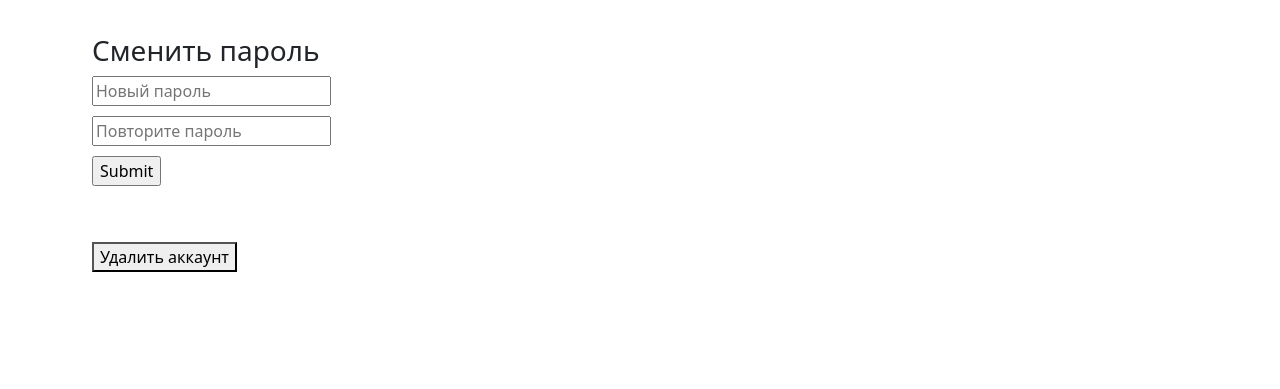
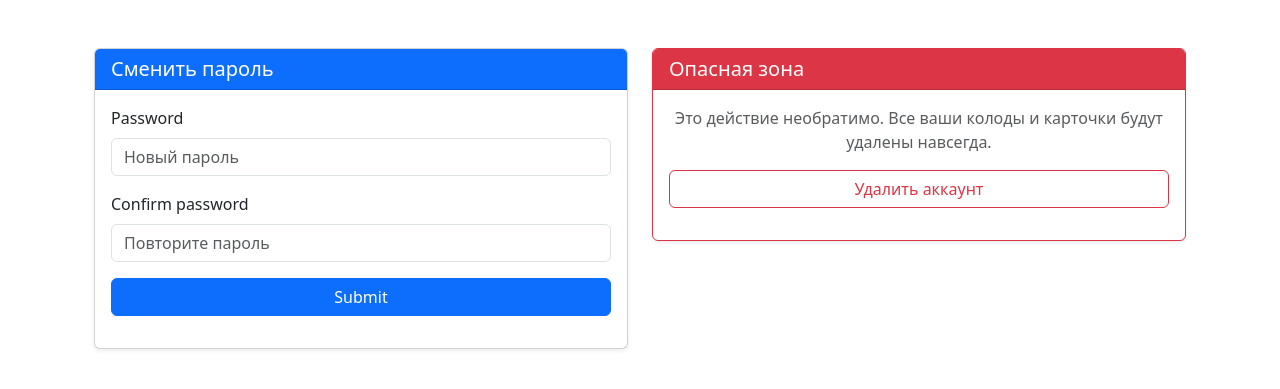
Before and after one commit to bbldaaa750/flashcard-app, a Python web app: template app/templates/profile.html in a window 1280 px wide. Shown: the top 389 px of the page. Run offline with Jinja, Linux system fonts and the light colour scheme; the template is opened without the code that fills it, so the values that code supplies are empty, except form fields; form fields are guessed from the names that the template uses; some libraries are stand-ins or nearby versions.

Commit message:
feature: new profile UI with bootstrap 5

```diff
--- a/app/templates/profile.html
+++ b/app/templates/profile.html
@@ -1,23 +1,46 @@
 {% extends 'base.html' %}
+{% from "macros/form_macros.html" import render_field %}
+
 {% block content %}
+<div class="container mt-4">
+    <div class="row">
+        <div class="col-md-6">
+            <div class="card shadow-sm mb-4">
+                <div class="card-header bg-primary text-white">
+                    <h5 class="mb-0">Сменить пароль</h5>
+                </div>
+                <div class="card-body">
+                    <form action="{{ url_for('auth.change_password') }}" method="POST">
+                        {{ form.hidden_tag() }}
 
-<div style="padding: 10px; margin-bottom: 20px;">
-    <h3>Сменить пароль</h3>
-    <form action="{{ url_for('auth.change_password') }}" method="POST">
-        {{ form.hidden_tag() }}
-        <div style="margin-bottom: 10px;">
-            {{ form.password(placeholder="Новый пароль") }}
+                        {{ render_field(form.password, placeholder="Новый пароль") }}
+                        {{ render_field(form.confirm_password, placeholder="Повторите пароль") }}
+
+                        <div class="d-grid mt-3">
+                            {{ form.submit(class="btn btn-primary") }}
+                        </div>
+                    </form>
+                </div>
+            </div>
         </div>
-        <div style="margin-bottom: 10px;">
-            {{ form.confirm_password(placeholder="Повторите пароль") }}
+
+        <div class="col-md-6">
+            <div class="card border-danger shadow-sm">
+                <div class="card-header bg-danger text-white">
+                    <h5 class="mb-0">Опасная зона</h5>
+                </div>
+                <div class="card-body text-center">
+                    <p class="card-text text-muted">
+                        Это действие необратимо. Все ваши колоды и карточки будут удалены навсегда.
+                    </p>
+                    <form action="{{ url_for('auth.delete_account') }}" method="POST">
+                        <button type="submit" class="btn btn-outline-danger w-100" onclick="return confirm('Вы уверены? Это действие нельзя отменить!')">
+                            Удалить аккаунт
+                        </button>
+                    </form>
+                </div>
+            </div>
         </div>
-        {{ form.submit() }}
-    </form>
-</div>
-
-<div style="padding: 10px; margin-bottom: 20px">
-    <form action="{{ url_for('auth.delete_account') }}" method="POST">
-        <button type="submit" onclick="return confirm('Точно удалить?')">Удалить аккаунт</button>
-    </form>
+    </div>
 </div>
 {% endblock %}
```
